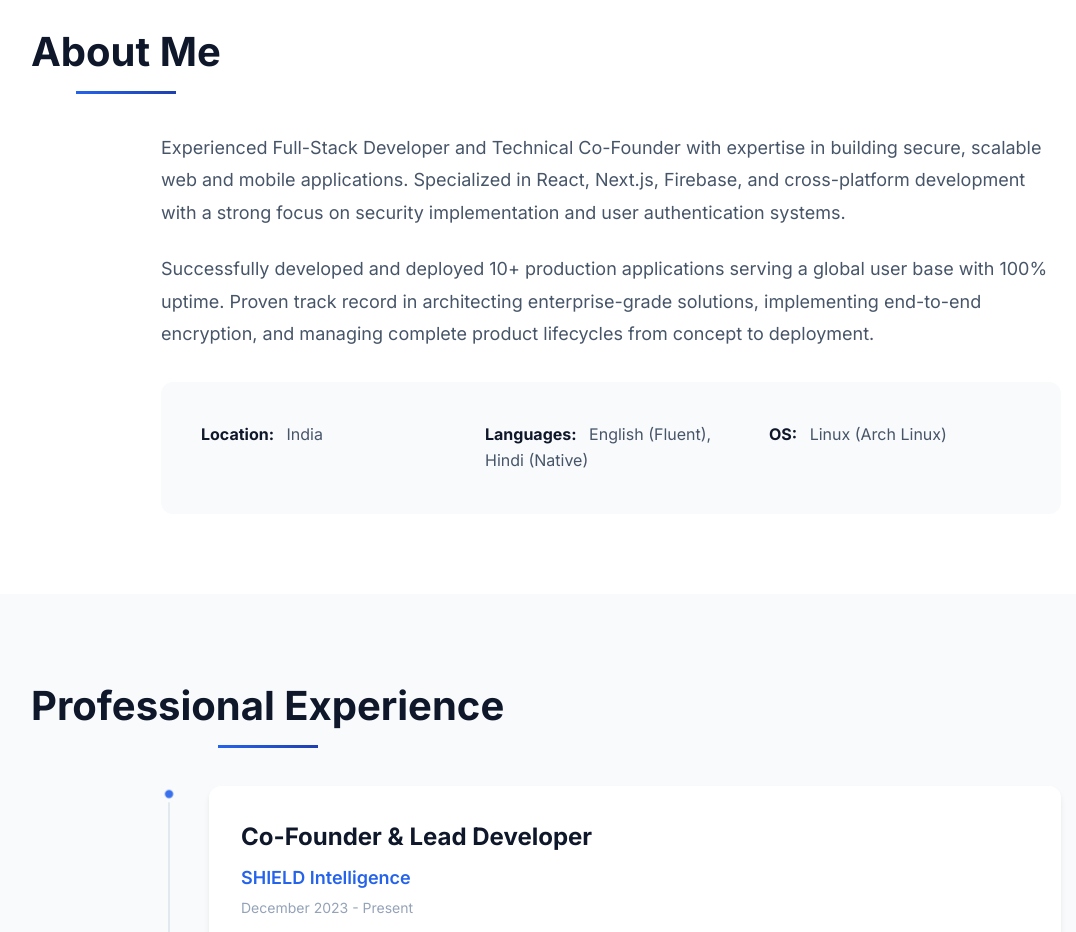
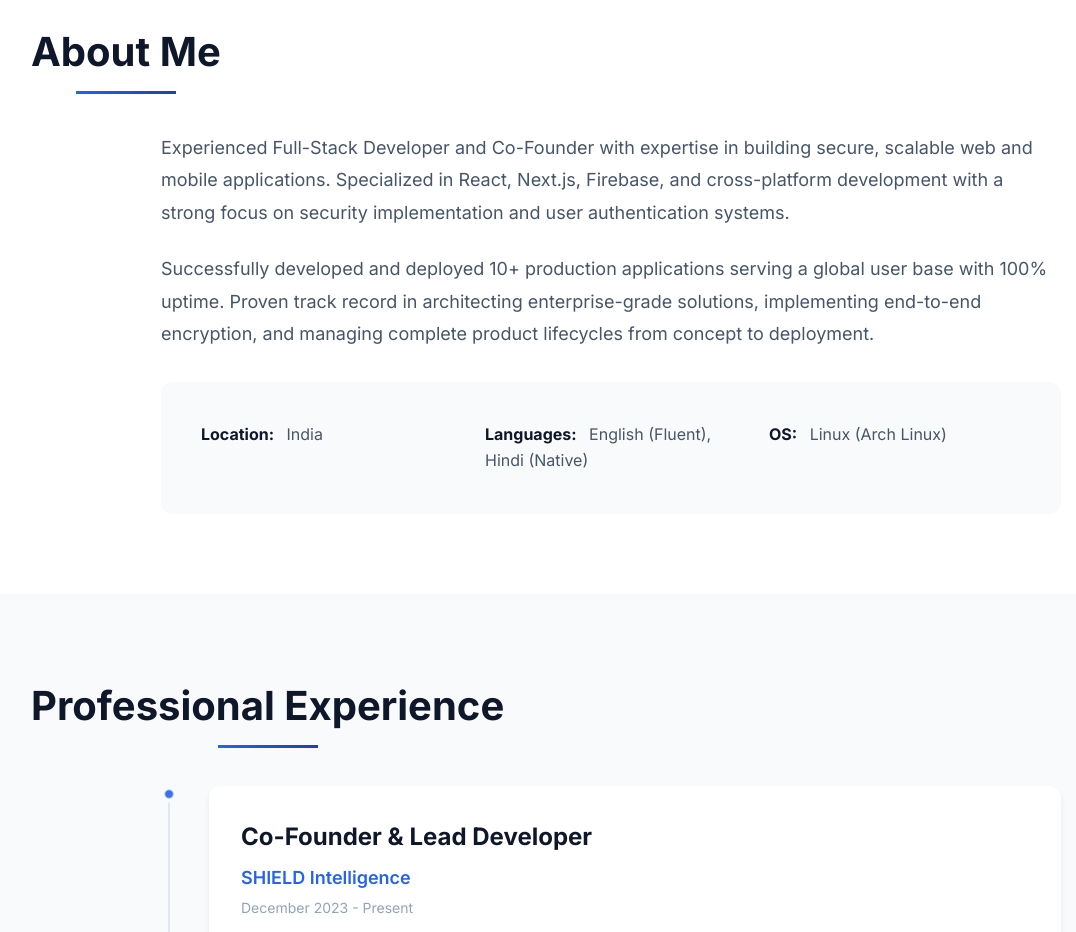
Before and after one commit to reyanshrajmishra/CV, a plain HTML site: page Reyansh/index.html in a window 1280 px wide. Shown: the part 860-1792 px from the top of the page, without its empty margins (29-1105 px from the left). Drawn offline with Linux system fonts and the light colour scheme.

Commit message:
fix: Update job title in About Me section for clarity

```diff
--- a/Reyansh/index.html
+++ b/Reyansh/index.html
@@ -68,7 +68,7 @@
             <h2 class="section-title">About Me</h2>
             <div class="about-content">
                 <div class="about-text">
-                    <p>Experienced Full-Stack Developer and Technical Co-Founder with expertise in building secure, scalable web and mobile applications. Specialized in React, Next.js, Firebase, and cross-platform development with a strong focus on security implementation and user authentication systems.</p>
+                    <p>Experienced Full-Stack Developer and Co-Founder with expertise in building secure, scalable web and mobile applications. Specialized in React, Next.js, Firebase, and cross-platform development with a strong focus on security implementation and user authentication systems.</p>
                     <p>Successfully developed and deployed 10+ production applications serving a global user base with 100% uptime. Proven track record in architecting enterprise-grade solutions, implementing end-to-end encryption, and managing complete product lifecycles from concept to deployment.</p>
                     <div class="about-info">
                         <div class="info-item">
```
